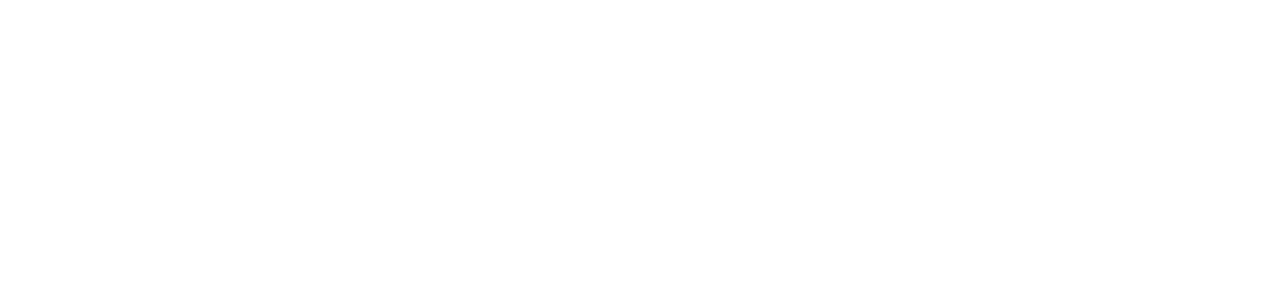
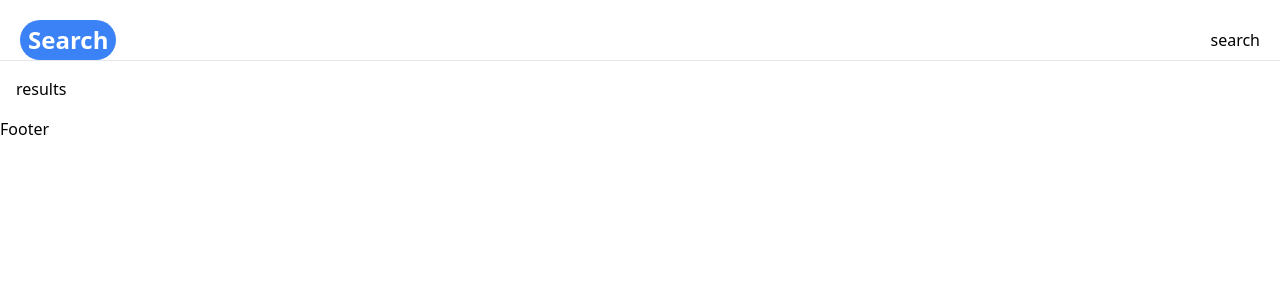
Before and after one commit to yusufisbilir/Web-Search, a React (Create React App) app: page /search in a window 1280 px wide. Before the commit this address had no page. Shown: the top 300 px of the page. Built offline with nearby package versions, Linux system fonts and the light colour scheme.

Commit message:
Create Routes.

```diff
--- a/package.json
+++ b/package.json
@@ -10,7 +10,7 @@
     "react-dom": "^17.0.2",
     "react-loader-spinner": "^4.0.0",
     "react-player": "^2.9.0",
-    "react-router-dom": "^6.0.2",
+    "react-router-dom": "^5.3.0",
     "react-scripts": "4.0.3",
     "use-debounce": "^7.0.1",
     "web-vitals": "^1.1.2"
--- /dev/null
+++ b/src/components/Results.jsx
@@ -0,0 +1,3 @@
+export const Results = () => {
+  return <div>results</div>;
+};
--- a/src/components/Routes.jsx
+++ b/src/components/Routes.jsx
@@ -1,3 +1,17 @@
+import { Switch, Route, Redirect } from 'react-router-dom';
+import { Results } from './Results';
+
 export const Routes = () => {
-  return <div>Routes</div>;
+  return (
+    <div className="p-4">
+      <Switch>
+        <Route exact path="/">
+          <Redirect to="/search" />
+        </Route>
+        <Route path={['/search', '/news', '/images', '/videos']}>
+          <Results />
+        </Route>
+      </Switch>
+    </div>
+  );
 };
--- /dev/null
+++ b/src/components/Search.jsx
@@ -0,0 +1,3 @@
+export const Search = () => {
+  return <div>search</div>;
+};
--- a/src/index.js
+++ b/src/index.js
@@ -2,13 +2,11 @@ import React from 'react';
 import ReactDOM from 'react-dom';
 import './style.css';
 import App from './App';
-import { BrowserRouter, Routes, Route } from 'react-router-dom';
+import { BrowserRouter } from 'react-router-dom';
 
 ReactDOM.render(
   <BrowserRouter>
-    <Routes>
-      <Route path="/" element={<App />}></Route>
-    </Routes>
+    <App />
   </BrowserRouter>,
   document.getElementById('root')
 );
--- a/src/style.css
+++ b/src/style.css
@@ -662,6 +662,10 @@ video {
   padding: 0.5rem;
 }
 
+.p-4 {
+  padding: 1rem;
+}
+
 .py-2 {
   padding-top: 0.5rem;
   padding-bottom: 0.5rem;
```
Also changed, not shown: 1 other file (tests, documents, lock files or other folders).
